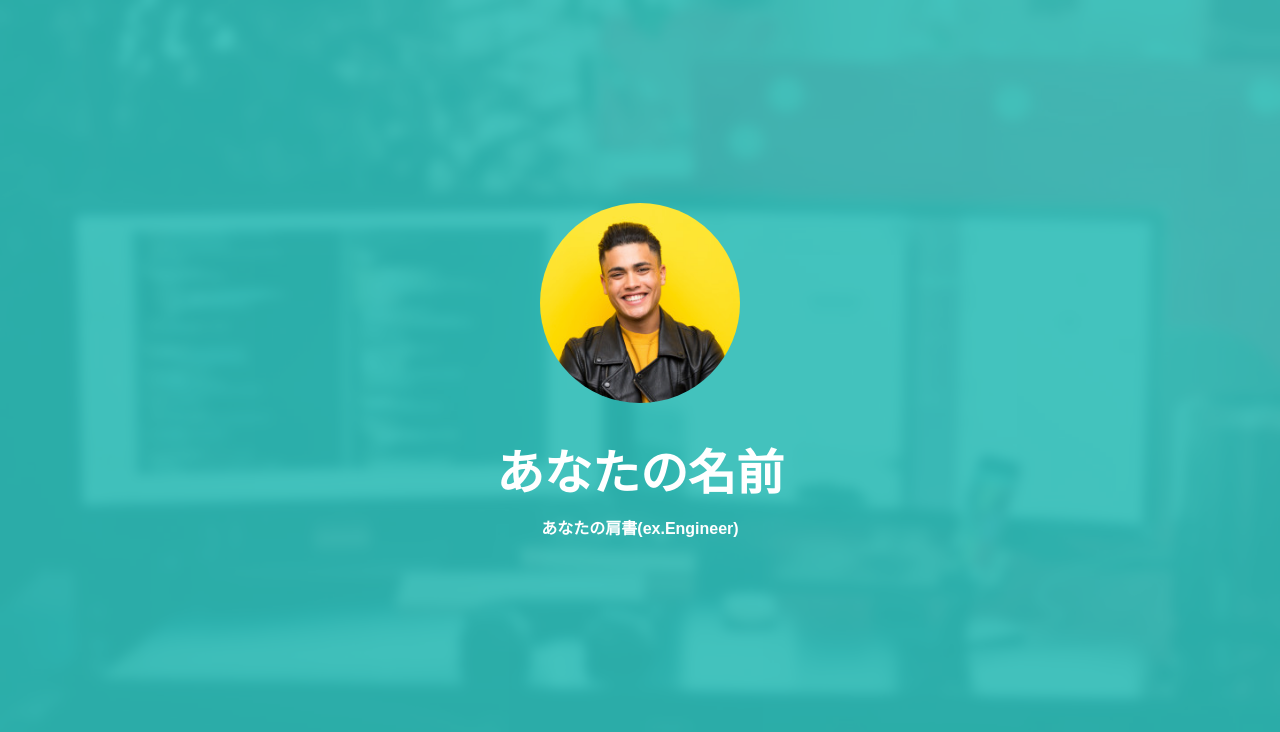
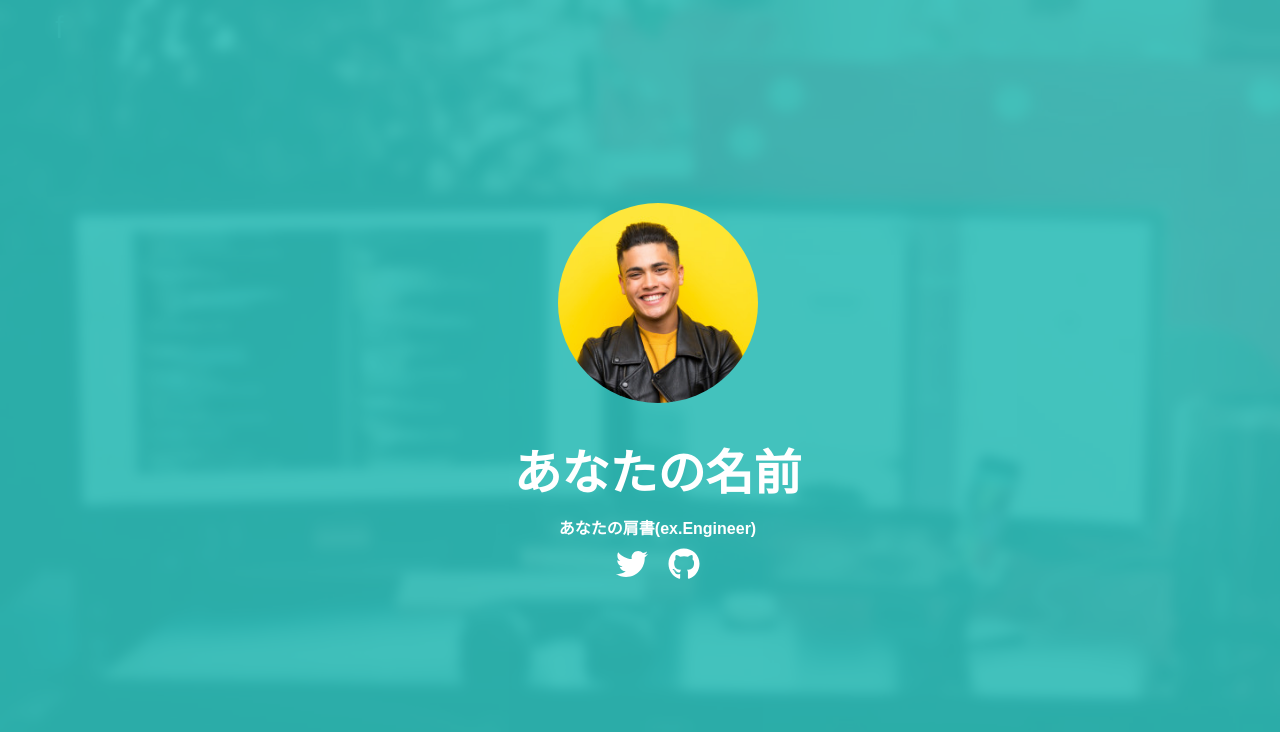
Before and after one commit to hedgehog248/react-portfolio-site, a React (Create React App) app: page / in a window 1280 px wide. Shown: the top 732 px of the page. Built offline with nearby package versions, Linux system fonts and the light colour scheme.

Commit message:
react-iconsでソーシャルアイコンの実装

```diff
--- a/package.json
+++ b/package.json
@@ -8,6 +8,7 @@
     "@testing-library/user-event": "^13.5.0",
     "react": "^18.2.0",
     "react-dom": "^18.2.0",
+    "react-icons": "^4.6.0",
     "react-scripts": "5.0.1",
     "web-vitals": "^2.1.4"
   },
--- a/src/components/Header.jsx
+++ b/src/components/Header.jsx
@@ -1,6 +1,7 @@
 // 画像のインポート
 import CoverImage from '../images/cover-image.jpg';
 import ProfileImage from '../images/profile-image.png';
+import { FaTwitter, FaGithub } from 'react-icons/fa';
 
 export const Header = () => {
   return (
@@ -8,7 +9,7 @@ export const Header = () => {
       {/* overlayはカバー画像の上に透過して表示される背景要素です */}
       <div className='overlay'></div>
       <div className='container'>
-        <div className='display-table'>
+        <div className='display-table'>f
           <div className='display-table-contents'>
             {/* カバー画像 */}
             <div className='profile-thumb' style={{ backgroundImage: `url(${ProfileImage})` }}></div>
@@ -17,10 +18,14 @@ export const Header = () => {
             <h3 className='title-text'>あなたの肩書(ex.Engineer)</h3>
             <ul className='social-icons'>
               <li className='icon-link'>
-                {/* TODO */}
+                <a href='https://twitter.com/'>
+                  <FaTwitter color='white' size='2rem' />
+                </a>
               </li>
               <li className='icon-link'>
-                {/* TODO */}
+                <a href='https://github.com/hedgehog248'>
+                  <FaGithub color='white' size='2rem' />
+                </a>
               </li>
             </ul>
           </div>
```
Also changed, not shown: 1 other file (tests, documents, lock files or other folders).
